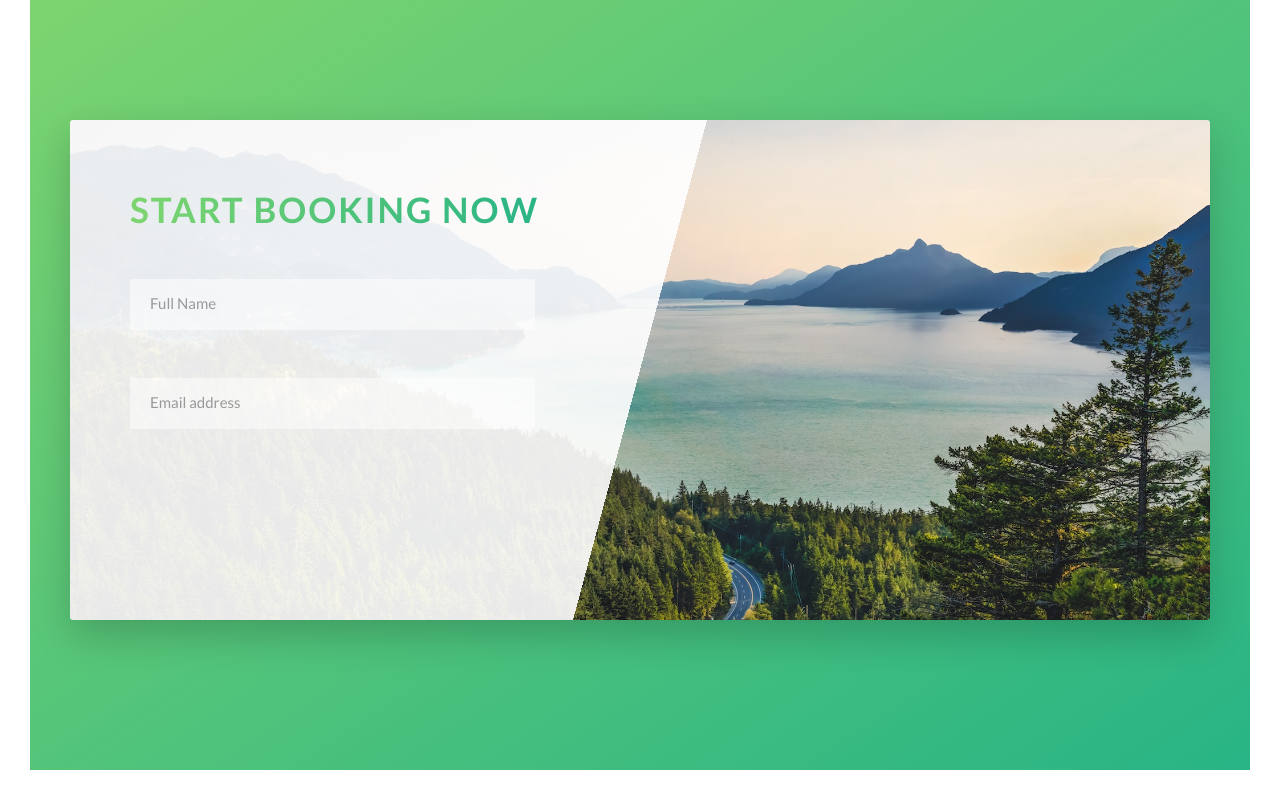
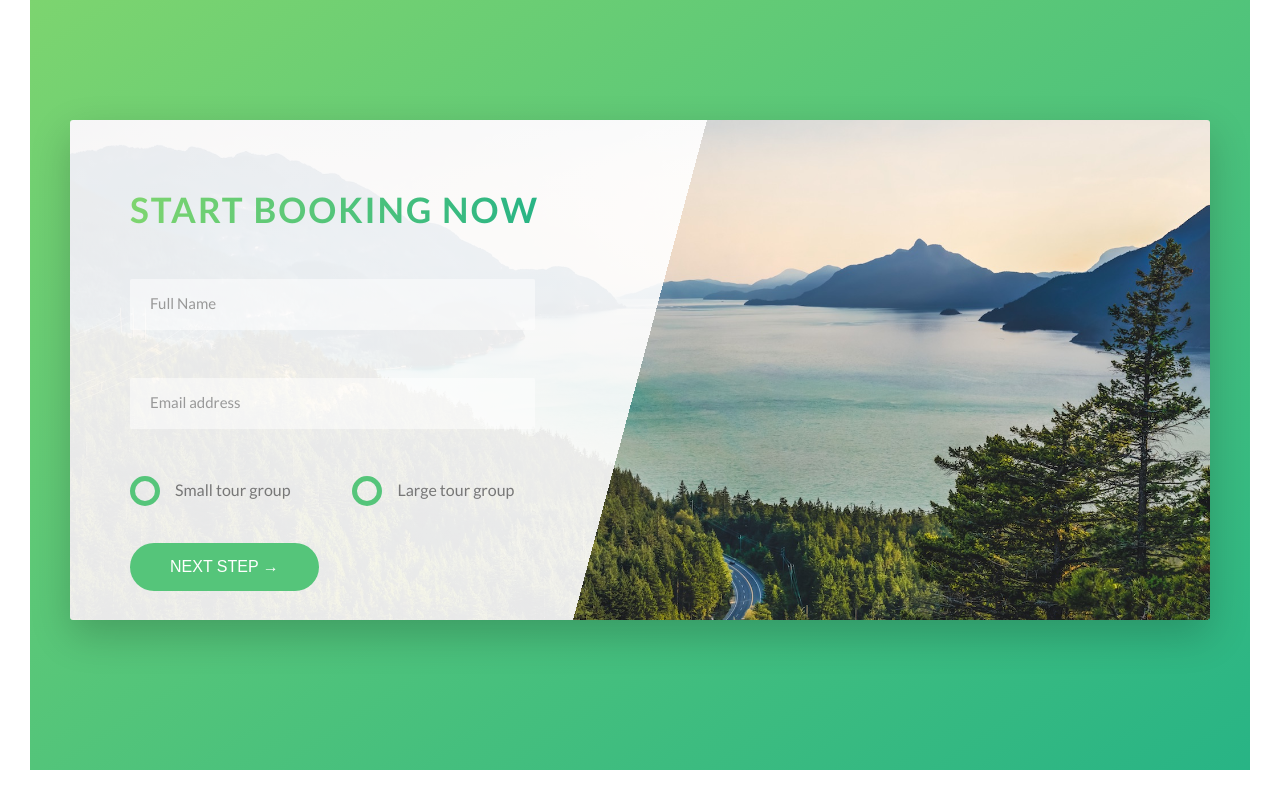
Before and after one commit to bishalDores/natours, a website: page index.html in a window 1280 px wide. Shown: the part 4513-5313 px from the top of the page. Drawn offline with Linux system fonts and the light colour scheme.

Commit message:
booking section done

```diff
--- a/index.html
+++ b/index.html
@@ -287,6 +287,27 @@
                             <input id="email" type="email" class="form__input" placeholder="Email address" required>
                             <label for="email" class="form__label">Email Address</label>
                         </div>
+                        <div class="form__group u-margin-bottom-medium">
+                            <div class="form__radio-group">
+                                <input type="radio" class="form__radio-input" id="small" name="size"/>
+                                <label for="small" class="form__radio-label">
+                                    <span class="form__radio-button"></span>
+                                    Small tour group
+                                </label>
+                            </div>
+
+
+                            <div class="form__radio-group">
+                                <input type="radio" class="form__radio-input" id="large" name="size"/>
+                                <label for="large" class="form__radio-label">
+                                    <span class="form__radio-button"></span>
+                                    Large tour group
+                                </label>
+                            </div>
+                        </div>
+                        <div class="form__group">
+                            <button class="btn btn--green">Next Step &rarr;</button>
+                        </div>
                     </form>
                 </div>
             </div>
--- a/sass/base/_utilities.scss
+++ b/sass/base/_utilities.scss
@@ -1,8 +1,8 @@
-.u-center-text{text-align: center;}
+.u-center-text{text-align: center !important;}
 
-.u-margin-bottom-big{margin-bottom:8rem;}
-.u-margin-bottom-small{margin-bottom:1.5rem;}
-.u-margin-bottom-medium{margin-bottom: 4rem;}
+.u-margin-bottom-big{margin-bottom:8rem !important;}
+.u-margin-bottom-small{margin-bottom:1.5rem !important;}
+.u-margin-bottom-medium{margin-bottom: 4rem !important;}
 
-.u-margin-top-big{margin-top:8rem;}
-.u-margin-top-huge{margin-top:10rem;}
+.u-margin-top-big{margin-top:8rem !important;}
+.u-margin-top-huge{margin-top:10rem !important;}
--- a/sass/components/_button.scss
+++ b/sass/components/_button.scss
@@ -1,4 +1,5 @@
 .btn{
+  &,
   &:link,
   &:visited{
     text-decoration: none;
@@ -10,6 +11,9 @@
     position: relative;
     font-size: $default-font-size;
 
+    border: none;
+    cursor: pointer;
+
   }
   &:hover{
     transform: translateY(-1rem);
@@ -19,7 +23,7 @@
       opacity: 0;
     }
   }
-  &:active{
+  &:active,&:focus{
     transform: translateY(-.1rem);
     box-shadow: 0 .5rem 1rem rgba($color-black,.2);
   }
--- a/sass/components/_form.scss
+++ b/sass/components/_form.scss
@@ -13,6 +13,7 @@
     border-bottom: 3px solid transparent;
     width: 90%;
     display: block;
+    transition: all .3s;
 
     &::-webkit-input-placeholder{
       color: $color-grey-dark-2;
@@ -41,4 +42,46 @@
     visibility: hidden;
     transform: translateY(-4rem);
   }
+  &__radio-group{
+    width: 49%;
+    display: inline-block;
+  }
+  &__radio-input{
+    display: none;
+  }
+  &__radio-label{
+    font-size: $default-font-size;
+    cursor: pointer;
+    position: relative;
+    padding-left: 4.5rem;
+  }
+  &__radio-button{
+    height: 3rem;
+    width: 3rem;
+    border: 5px solid $color-primary;
+    border-radius: 50%;
+    display: inline-block;
+    position: absolute;
+    top: -.4rem;
+    left: 0;
+
+    &::after{
+      content: "";
+      display: block;
+      height: 1.3rem;
+      width: 1.3rem;
+      border-radius: 50%;
+      position: absolute;
+      top: 50%;
+      left: 50%;
+      transform: translate(-50%,-50%);
+      background-color: $color-primary;
+      opacity: 0;
+      transition: all .2s;
+    }
+  }
+
+  &__radio-input:checked ~ &__radio-label &__radio-button::after{
+    opacity: 1;
+  }
 }
```
Also changed, not shown: css/style.css.
